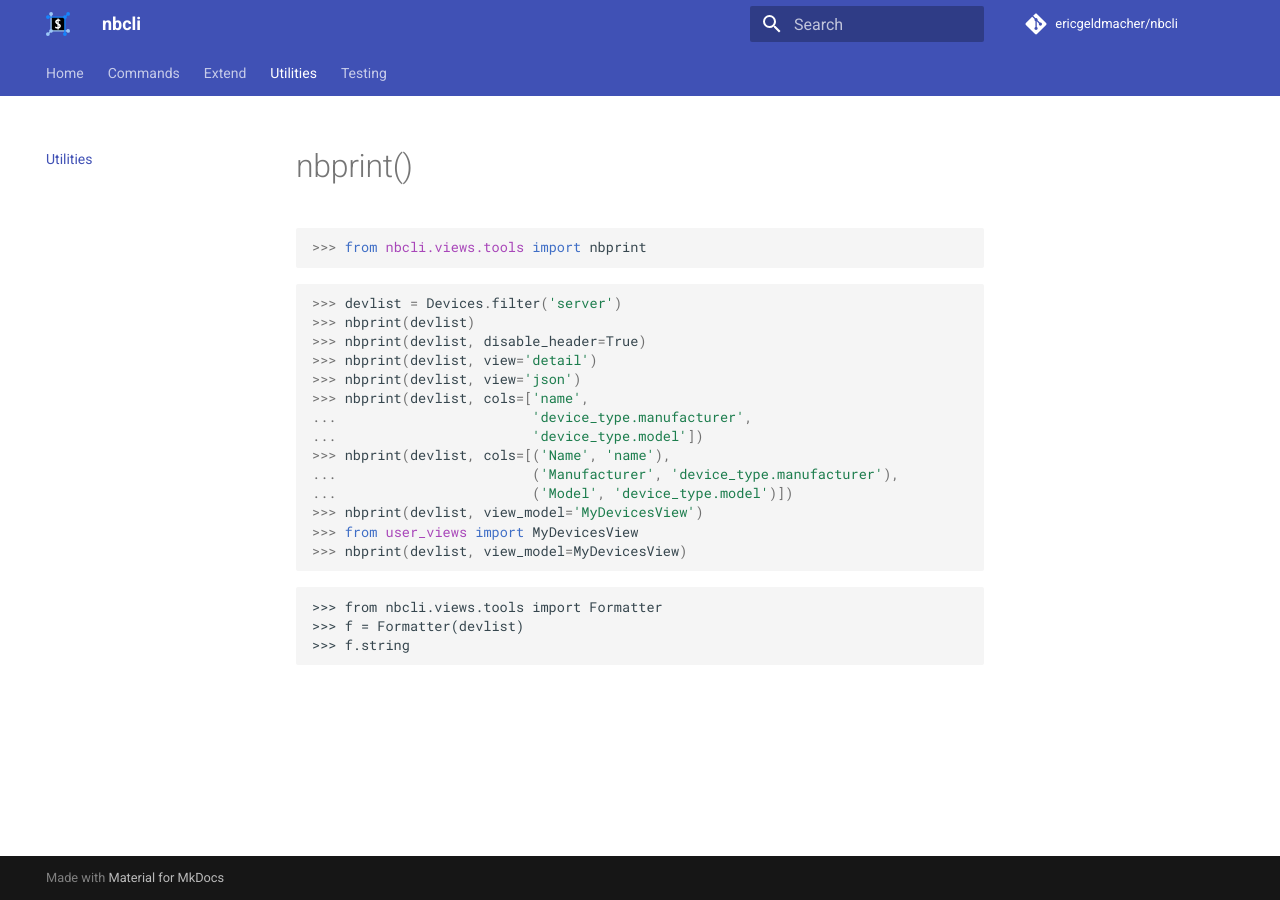
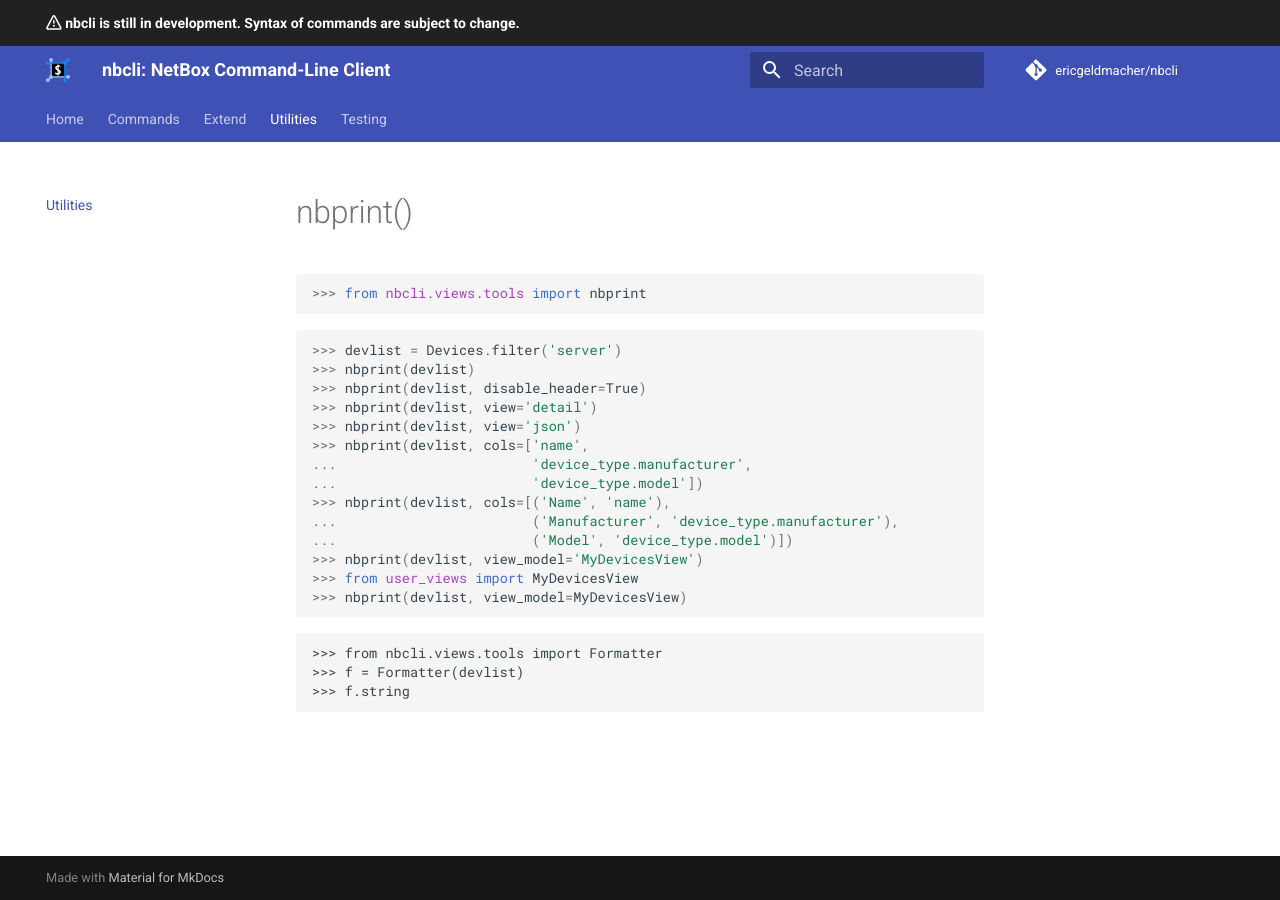
Before and after one commit to nbcli/nbcli, an MkDocs documentation site: the page built from docs/nbprint.md, in a window 1280 px wide. Built offline with MkDocs 1.6.1 and Material for MkDocs 9.7.7, drawn with Linux system fonts in a browser that asks for light colours; comment, search, counter and statistics services are not loaded.

Commit message:
touch up home page

```diff
--- a/mkdocs.yml
+++ b/mkdocs.yml
@@ -1,4 +1,4 @@
-site_name: nbcli
+site_name: "nbcli: NetBox Command-Line Client"
 site_author: Eric Geldmacher
 
 repo_name: ericgeldmacher/nbcli
@@ -26,7 +26,11 @@
   features:
     - navigation.tracking
     - navigation.tabs
+    - search.suggest
   custom_dir: 'overrides/'
+
+plugins:
+  - search
 
 markdown_extensions:
   - admonition
--- a/overrides/home.html
+++ b/overrides/home.html
@@ -3,52 +3,41 @@
   {{ super() }}
 
   <style>
-
-    /* Application header should be static for the landing page */
-    .md-header {
-      position: initial;
+    .overview {
+      margin: 0 16px;
+      display: flex;
+      flex-flow: row wrap-reverse;
+      justify-content: space-between;
     }
 
-    /* Remove spacing, as we cannot hide it completely */
-    .md-main__inner {
-      margin: 0;
+    .demo {
+      width: 760px;
     }
 
-    /* Hide main content for now */
+    .content {
+      max-width: 380px;
+    }
+
     .md-content {
       display: none;
     }
 
-    /* Hide table of contents */
-    @media screen and (min-width: 60em) {
-      .md-sidebar--secondary {
-        display: none;
-      }
+    .md-sidebar {
+      display: none;
     }
 
-    /* Hide navigation */
-    @media screen and (min-width: 76.25em) {
-      .md-sidebar--primary {
-        display: none;
-      }
+    .md-nav {
+      display: none;
     }
+
   </style>
 
-  <!-- Hero for landing page -->
-  <section class="mdx-container">
+  <section class="container">
     <div class="md-grid md-typeset">
-      <div class="mdx-hero">
+      <div class="overview">
 
-        <!-- Hero image -->
-        <div class="mdx-hero__image">
-          <script id="asciicast-348204" src="https://asciinema.org/a/348204.js"
-            async data-autoplay="true" data-loop="true" data-rows="30"></script>
-        </div>
-
-        <!-- Hero content -->
-        <div class="mdx-hero__content">
+        <div class="content">
           {{ page.content }}
-          <p>{{ config.site_description }}. Set up in 5 minutes.</p>
           <a
             href="{{ page.next_page.url | url }}"
             title="{{ page.next_page.title | e }}"
@@ -57,10 +46,17 @@
             Quick start
           </a>
         </div>
+
+        <div class="demo">
+          <script id="asciicast-348204" src="https://asciinema.org/a/348204.js"
+            async data-autoplay="true" data-loop="true"
+            data-cols="100" data-rows="30"></script>
+        </div>
+
       </div>
     </div>
   </section>
 
 {% endblock %}
 {% block content %}{% endblock %}
-{% block footer %}{% endblock %}
+{% block footer %}{{ super() }}{% endblock %}
--- /dev/null
+++ b/overrides/main.html
@@ -0,0 +1,7 @@
+{% extends "base.html" %}
+{% block announce %}
+  <span class="twemoji">
+    {% include ".icons/octicons/alert-16.svg" %}
+  </span>
+  <strong>nbcli is still in development. Syntax of commands are subject to change.</strong>
+{% endblock %}
```
Also changed, not shown: docs/index.md (+4 -12 lines).
